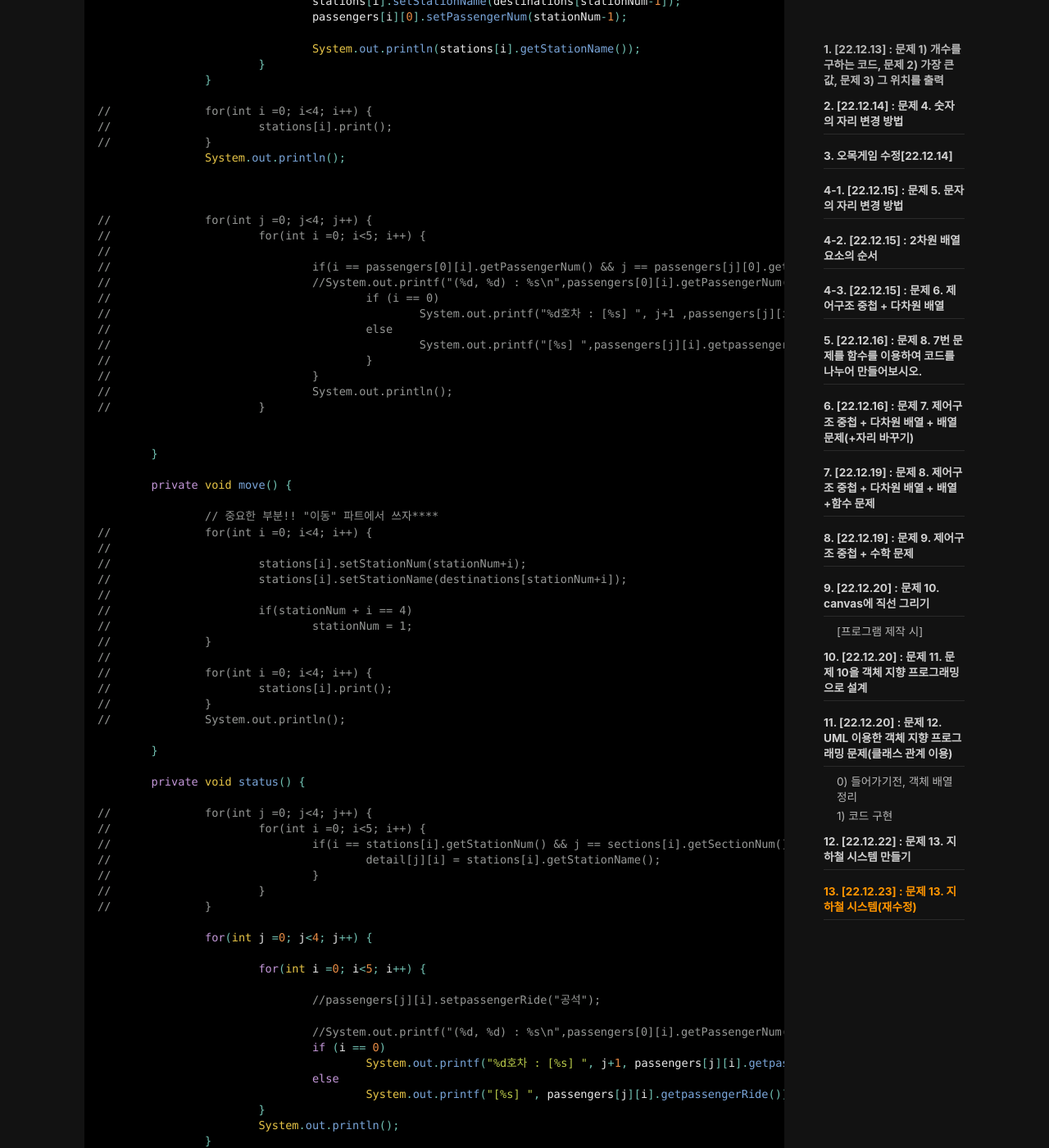
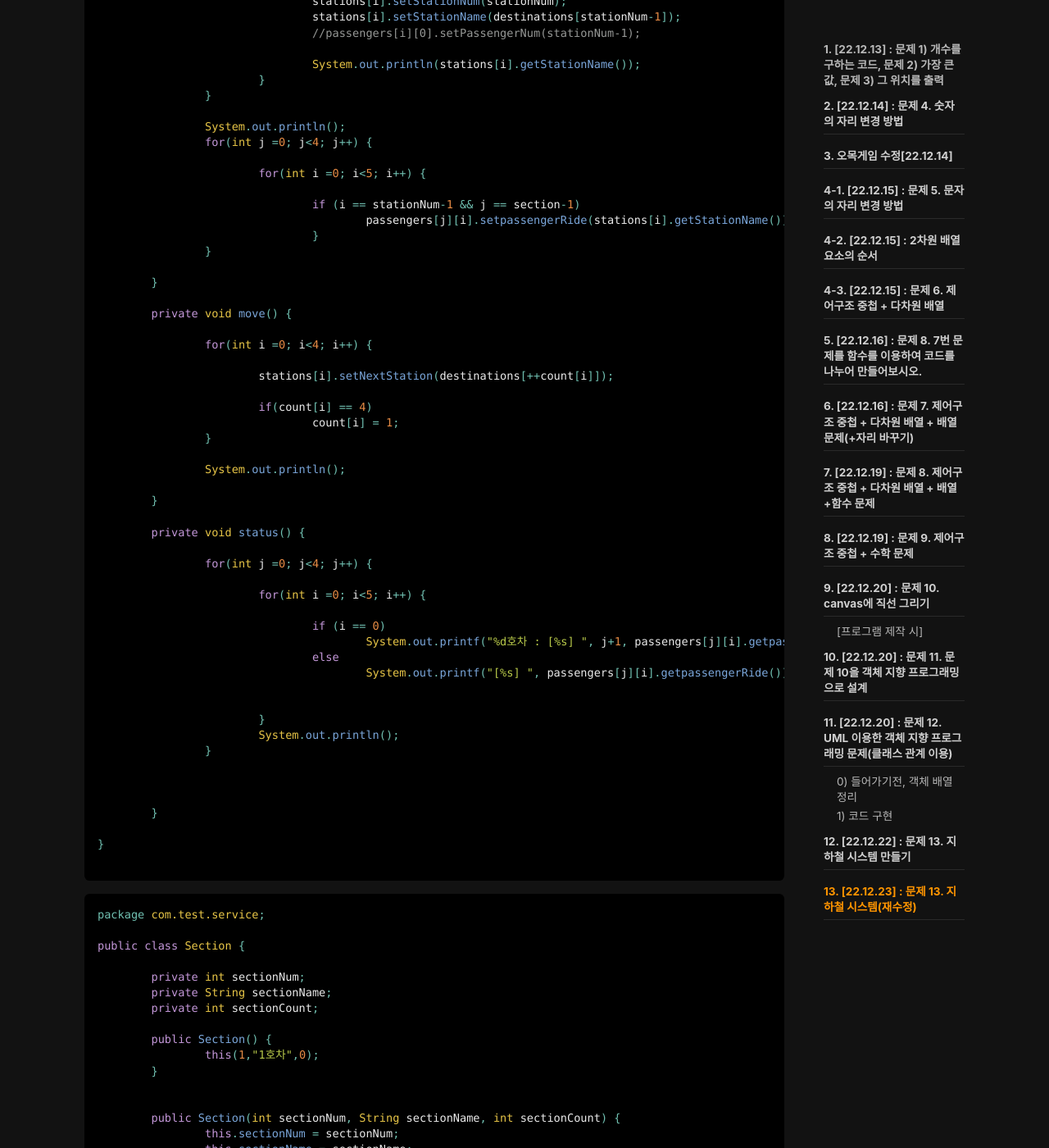
Before and after one commit to wogjs0911/wogjs0911.github.io, a Jekyll site: the page built from _posts/2022-12-13-Daily Test(22-12).md, in a window 1280 px wide and 1400 px high, scrolled down 44422 px. Shown: the whole window at 82% size. Built offline with Jekyll 4.4.1, drawn with Linux system fonts in a browser that asks for light colours; nearby versions of some CDN libraries; comment, search, counter and statistics services are not loaded; some of the changed text lies outside the part shown.

Commit message:
dailyTest20_2

````diff
--- a/_posts/2022-12-13-Daily Test(22-12).md
+++ b/_posts/2022-12-13-Daily Test(22-12).md
@@ -1408,6 +1408,7 @@
 ```
 
 ---
+
 <br><br>
 # 11. [22.12.20] : 문제 12. UML 이용한 객체 지향 프로그래밍 문제(클래스 관계 이용)
 
@@ -1609,6 +1610,7 @@
 
 ```
 
+
 ```java
 package day.test;
 
@@ -2043,11 +2045,11 @@
 	Station[] stations = new Station[5];
 	Passenger[][] passengers = new Passenger[4][5];
 
-	int[] personCount = new int[4];						// 각 지하철역마다 사람수 count 변수 선언
-
-
-	int stationNum = 1;
-	int sectionNum = 0;
+	int[] passengerCount = new int[4];						// 각 지하철역마다 사람수 count 변수 선언
+	int[] count = new int[4];
+
+	int stationNum = 1;					// 배열 위치를 표현하기 위해서 사용, 지금은 상세내용을 표시하기 위해서 사용! (나중에 "이동" 부분)
+	int section = 1;
 
 	public void run() {
 
@@ -2061,12 +2063,6 @@
 		for (int j = 0; j < 4; j++)
 			for (int i = 0; i < 5; i++)
 				passengers[j][i] = new Passenger();
-
-		// 이부분 때문에 Person 객체 만들어야 할 수도... detail 2차원 배열을 하나로 합쳐야한다.****
-//		for (int j = 0; j < 5; j++)
-//			for (int i = 0; i < 5; i++)  				// 객체 배열 할당을 가장 처음에 해줘야지  while문 돌때마다 switch문 실행 시, 초기화가 되지 않는다.
-//				detail[j][i] = new Station();			// 중요!! detailStations[i] 객체 배열 생성 이렇게 앞에 생성해서 뒤에서 여러번 사용한다. 배열 할당이면서 초기화 느낌
-
 
 		Flag :
 		while(ox) {
@@ -2138,6 +2134,8 @@
 		}
 
 
+		// ---------------- 열차 [section] ---------------------------------------------------------
+
 		System.out.println("어느 열차에 탑승하시겠습니까?");
 
 		for(int i =0; i<4; i++) {								// 처음 열차 차량 설정
@@ -2154,15 +2152,15 @@
 		System.out.println();
 
 
-		int section = Integer.parseInt(scan.nextLine());	// 타고 싶은 열차 차량  입력
+		section = Integer.parseInt(scan.nextLine());	// 타고 싶은 열차 차량  입력
 
 
 
 		for(int i = 0 ; i <5; i++) {
-			if (section-1 == i) {
-				sections[i].setSectionCount(++personCount[i]);				// 타고 싶은 열차 차량의 사람수 count
+			if (i == section-1) {
+				sections[i].setSectionCount(++passengerCount[i]);				// 타고 싶은 열차 차량의 사람수 count
 				sections[i].setSectionName(subwaySections[section-1]);		// 타고 싶은 열차 차량 setting
-				passengers[0][i].setPassengerNum(section-1);				// 2차원 배열을 위한 칼럼 num 저장(나중의 "상세" 부분을 위해)
+				//passengers[0][i].setPassengerNum(section-1);				// 2차원 배열을 위한 칼럼 num 저장(나중의 "상세" 부분을 위해)
 
 				System.out.println(sections[i].getSectionName());
 
@@ -2170,7 +2168,10 @@
 
 		}
 
-		// ---------------- 목적지 [station] ---------------------
+
+
+
+		// ---------------- 목적지 [station] ---------------------------------------------------------
 
 		System.out.println("목적지를 선택해주세요.");
 
@@ -2188,141 +2189,126 @@
 		}
 		System.out.println();
 
-		int stationNum = Integer.parseInt(scan.nextLine());		// 목적지 입력
+
+
+		stationNum = Integer.parseInt(scan.nextLine());			// 목적지 입력
 
 		for(int i =0; i<4; i++) {								// 목적지 데이터 저장 -> 나중에 "상세내용" 부분에서 사용
-			if (stationNum-1 == i) {
+			if (i == stationNum-1) {
 				stations[i].setStationNum(stationNum);							// 가고싶은 목적지 Num 세팅. 또한, 2차원 배열을 위한 칼럼 num 저장(나중의 "상세" 부분을 위해)
 				stations[i].setStationName(destinations[stationNum-1]);			// 가고싶은 목적지 Name 세팅.
-				passengers[i][0].setPassengerNum(stationNum-1);					// 2차원 배열을 위한 칼럼  저장(나중의 "상세" 부분을 위해)
+				//passengers[i][0].setPassengerNum(stationNum-1);				// 2차원 배열을 위한 칼럼  저장(나중의 "상세" 부분을 위해)
 
 				System.out.println(stations[i].getStationName());
 			}
 		}
 
-//		for(int i =0; i<4; i++) {
-//			stations[i].print();
-//		}
 		System.out.println();
-
-
-
-//		for(int j =0; j<4; j++) {												// 2차원 객체 배열에 출력 부분, 2차원 배열도 객체배열을 이용하는 이유?:
-//			for(int i =0; i<5; i++) { 											// join 메서드에서 2차원 배열에 데이터를 저장하지만, 다른 메서드인
-//
-//				if(i == passengers[0][i].getPassengerNum() && j == passengers[j][0].getPassengerNum()) {
-//				//System.out.printf("(%d, %d) : %s\n",passengers[0][i].getPassengerNum(), passengers[j][0].getPassengerNum(), passengers[j][i].getpassengerRide());
-//					if (i == 0)
-//						System.out.printf("%d호차 : [%s] ", j+1 ,passengers[j][i].getpassengerRide());
-//					else
-//						System.out.printf("[%s] ",passengers[j][i].getpassengerRide());
-//					}
-//				}
-//				System.out.println();
-//			}
-
+		for(int j =0; j<4; j++) {												// 2차원 객체 배열의 각 요소 초기화 및 설정
+																				// ** 지금 문제점 : 탑승하고 상세내역을 눌러야지 출력이 되고
+			for(int i =0; i<5; i++) { 											// 탑승을 바로 여러번하고 나서 상세내역을 뒤늦게 누르면 마지막 것만 출력이 된다.
+
+				if (i == stationNum-1 && j == section-1)							// 전역 변수 주의!! 선언하면 초기화 되어서..
+					passengers[j][i].setpassengerRide(stations[i].getStationName());
+				}
+		}
 
 	}
 
 	private void move() {
 
-		// 중요한 부분!! "이동" 파트에서 쓰자****
-//		for(int i =0; i<4; i++) {								// 탑승에서는 다음역으로 구간이 안 바뀌어도 된다. 이부분은 "이동" 부분에 넣어준다.
-//
-//			stations[i].setStationNum(stationNum+i);
-//			stations[i].setStationName(destinations[stationNum+i]);
-//
-//			if(stationNum + i == 4)
-//				stationNum = 1;
-//		}
-//
-//		for(int i =0; i<4; i++) {
-//			stations[i].print();
-//		}
-//		System.out.println();
+		for(int i =0; i<4; i++) {								// 탑승에서는 다음역으로 구간이 안 바뀌어도 된다. 이부분은 "이동" 부분에 넣어준다.
+
+			stations[i].setNextStation(destinations[++count[i]]);
+
+			if(count[i] == 4)
+				count[i] = 1;
+		}
+
+		System.out.println();
 
 	}
 
 	private void status() {
 
-//		for(int j =0; j<4; j++) {
-//			for(int i =0; i<5; i++) {
-//				if(i == stations[i].getStationNum() && j == sections[i].getSectionNum()) {
-//					detail[j][i] = stations[i].getStationName();
-//				}
-//			}
-//		}
-
-		for(int j =0; j<4; j++) {												// 2차원 객체 배열의 각 요소 초기화
-
-			for(int i =0; i<5; i++) {
-
-				//passengers[j][i].setpassengerRide("공석");
-
-				//System.out.printf("(%d, %d) : %s\n",passengers[0][i].getPassengerNum(), passengers[j][0].getPassengerNum(), passengers[j][i].getpassengerRide());
+		for(int j =0; j<4; j++) {												// 2차원 객체 배열의 각 요소 초기화 및 설정
+																				// ** 지금 문제점 : 탑승하고 상세내역을 눌러야지 출력이 되고
+			for(int i =0; i<5; i++) { 											// 탑승을 바로 여러번하고 나서 상세내역을 뒤늦게 누르면 마지막 것만 출력이 된다.
+
 				if (i == 0)
 					System.out.printf("%d호차 : [%s] ", j+1, passengers[j][i].getpassengerRide());
 				else
 					System.out.printf("[%s] ", passengers[j][i].getpassengerRide());
+
+
 			}
 			System.out.println();
 		}
 
 
-//		for(int j =0; j<4; j++) {												// 2차원 객체 배열에 출력 부분, 2차원 배열도 객체배열을 이용하는 이유?:
-//																				// join 메서드에서 2차원 배열에 데이터를 저장하지만, 다른 메서드인
-//			for(int i =0; i<5; i++) {
-//
-//				if(i == passengers[0][i].getPassengerNum() && j == passengers[j][0].getPassengerNum()) {
-//				//System.out.printf("(%d, %d) : %s\n",passengers[0][i].getPassengerNum(), passengers[j][0].getPassengerNum(), passengers[j][i].getpassengerRide());
-//					if (i == 0)
-//						System.out.printf("%d호차 : [%s] ", j+1 ,passengers[j][i].getpassengerRide());
-//					else
-//						System.out.printf("[%s] ",passengers[j][i].getpassengerRide());
-//					}
-//				}
-//				System.out.println();
-//			}
-
-	}
-
-}
-
-```
-
+
+	}
+
+}
+
+```
 
 ```java
 package com.test.service;
 
-public class Passenger {
-	private int passengerNum;
-	private String passengerRide;
-
-	public Passenger() {
-		this(0, "없음");
-	}
-
-	public Passenger(int passengerNum, String passengerRide) {
-		this.passengerNum = passengerNum;
-		this.passengerRide = passengerRide;
-	}
-
-	public int getPassengerNum() {
-		return passengerNum;
-	}
-
-	public void setPassengerNum(int passengerNum) {
-		this.passengerNum = passengerNum;
-	}
-
-	public String getpassengerRide() {
-		return passengerRide;
-	}
-
-	public void setpassengerRide(String passengerRide) {
-		this.passengerRide = passengerRide;
-	}
-
+public class Section {
+
+	private int sectionNum;
+	private String sectionName;
+	private int sectionCount;
+
+	public Section() {
+		this(1,"1호차",0);
+	}
+
+
+	public Section(int sectionNum, String sectionName, int sectionCount) {
+		this.sectionNum = sectionNum;
+		this.sectionName = sectionName;
+		this.sectionCount = sectionCount;
+	}
+
+
+
+	public int getSectionNum() {
+		return sectionNum;
+	}
+
+
+	public void setSectionNum(int sectionNum) {
+		this.sectionNum = sectionNum;
+	}
+
+
+	public String getSectionName() {
+		return sectionName;
+	}
+
+
+	public void setSectionName(String sectionName) {
+		this.sectionName = sectionName;
+	}
+
+
+	public int getSectionCount() {
+		return sectionCount;
+	}
+
+
+	public void setSectionCount(int sectionCount) {
+		this.sectionCount = sectionCount;
+	}
+
+
+	public void print() {
+
+		System.out.printf("%d. %s // ", this.sectionNum, this.sectionName);
+	}
 
 }
 
@@ -2387,5 +2373,46 @@
 		System.out.printf("%d. %s // ", this.stationNum, this.stationName);
 	}
 
-}
-```
+
+}
+```
+
+```java
+package com.test.service;
+
+public class Passenger {
+	private int passengerNum;
+	private String passengerRide;
+
+	public Passenger() {
+		this(0, "없음");
+	}
+
+	public Passenger(int passengerNum, String passengerRide) {
+		this.passengerNum = passengerNum;
+		this.passengerRide = passengerRide;
+	}
+
+	public int getPassengerNum() {
+		return passengerNum;
+	}
+
+	public void setPassengerNum(int passengerNum) {
+		this.passengerNum = passengerNum;
+	}
+
+	public String getpassengerRide() {
+		return passengerRide;
+	}
+
+	public void setpassengerRide(String passengerRide) {
+		this.passengerRide = passengerRide;
+	}
+
+
+}
+
+
+```
+
+---
````
